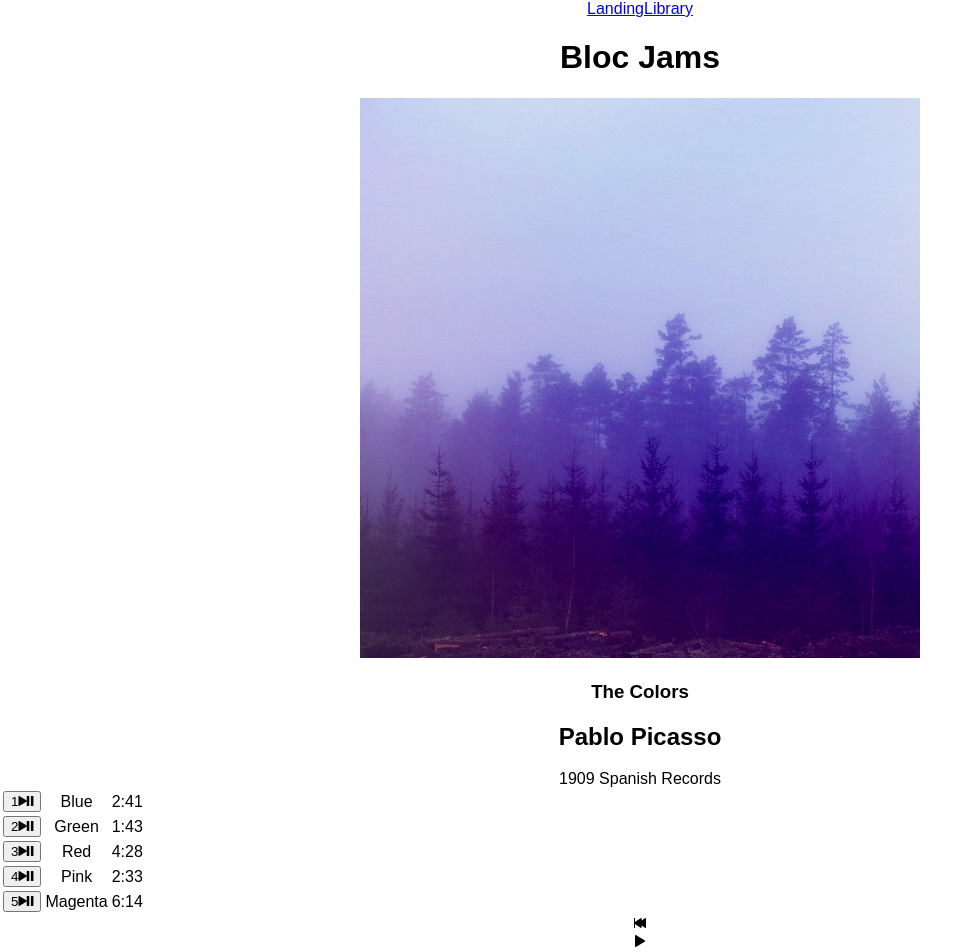
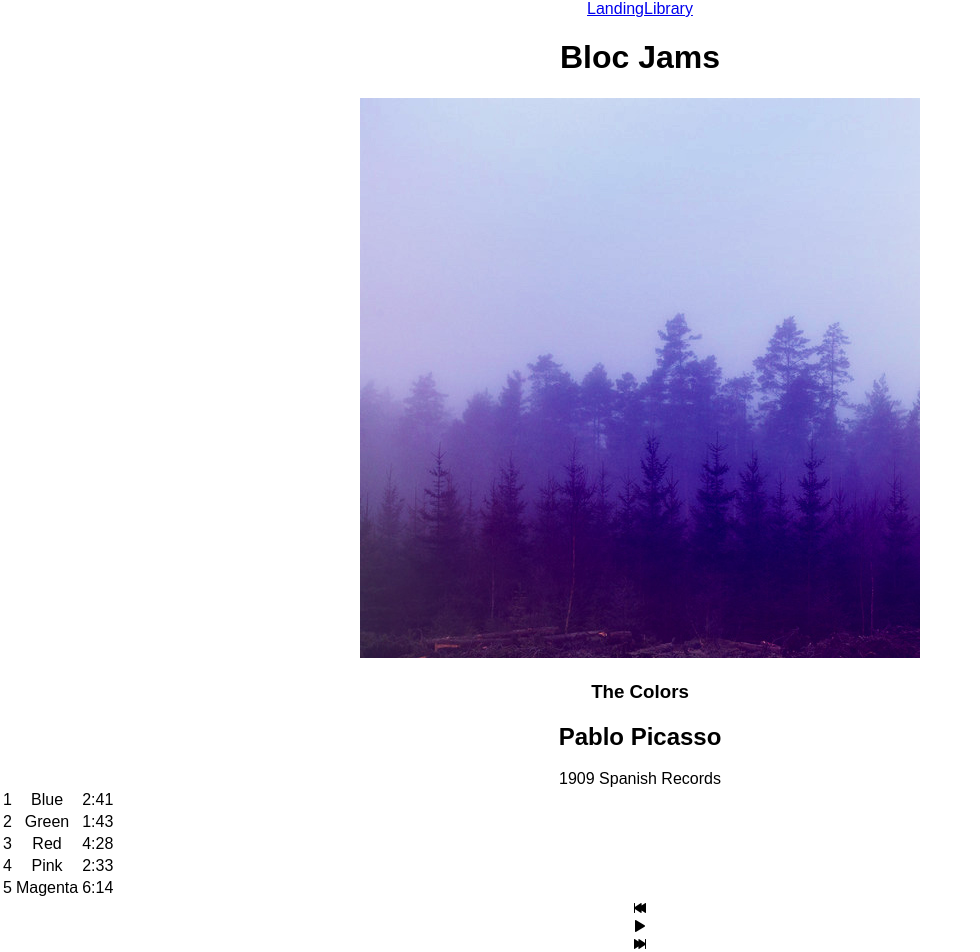
Before and after one commit to valoriedodge/bloc-jams-react, a React (Create React App) app: page /album/the-colors in a window 1280 px wide. Shown: the top 952 px of the page, without its empty margins (0-980 px from the left). Built offline with nearby package versions, Linux system fonts and the light colour scheme.

Commit message:
add hover functionality

```diff
--- a/src/components/Album.js
+++ b/src/components/Album.js
@@ -12,8 +12,9 @@ class Album extends Component {
 
      this.state = {
        album: album,
-       currentSong: album.songs[0],
+       currentSong: null,
        currentTime: 0,
+       selectSong: null,
        duration: album.songs[0].duration,
        volume: .10,
        isPlaying: false
@@ -64,7 +65,15 @@ class Album extends Component {
      this.audioElement.src = song.audioSrc;
      this.setState({ currentSong: song });
    }
-
+   handleSongHover(index){
+	console.log("hover");
+     const song = this.state.album.songs[index];
+     this.setState({selectSong: song});
+   }
+   handleSongLeave(){
+	console.log("left");
+     this.setState({selectSong: null});
+   }
    handleSongClick(song) {
      const isSameSong = this.state.currentSong === song;
      if (this.state.isPlaying && isSameSong){
@@ -121,13 +130,13 @@ class Album extends Component {
            </colgroup>
            <tbody>
 	      {this.state.album.songs.map((song,index)=>
-	        <tr className="song" key={index} onClick={() => this.handleSongClick(song)} >
+	        <tr className="song" key={index} onMouseLeave={() => this.handleSongLeave()} onMouseEnter={()=> this.handleSongHover(index)} onClick={() => this.handleSongClick(song)} >
                  <td className="song-actions">
-                   <button>
-                     <span className="song-number">{index+1}</span>
-                     <span className="ion-play"></span>
-                     <span className="ion-pause"></span>
-                   </button>
+		   {(song === this.state.currentSong) ? (
+			!this.state.isPlaying ? <span className="ion-play"></span> : <span className="ion-pause"></span>
+		     ) : (
+                        (song === this.state.selectSong) ? <span className="ion-play"></span> : <span className="song-number">{index+1}</span>)
+		   }
                  </td>
                  <td className="song-title">{song.title}</td>
                  <td className="song-duration">{this.formatTime(song.duration)}</td>
```
